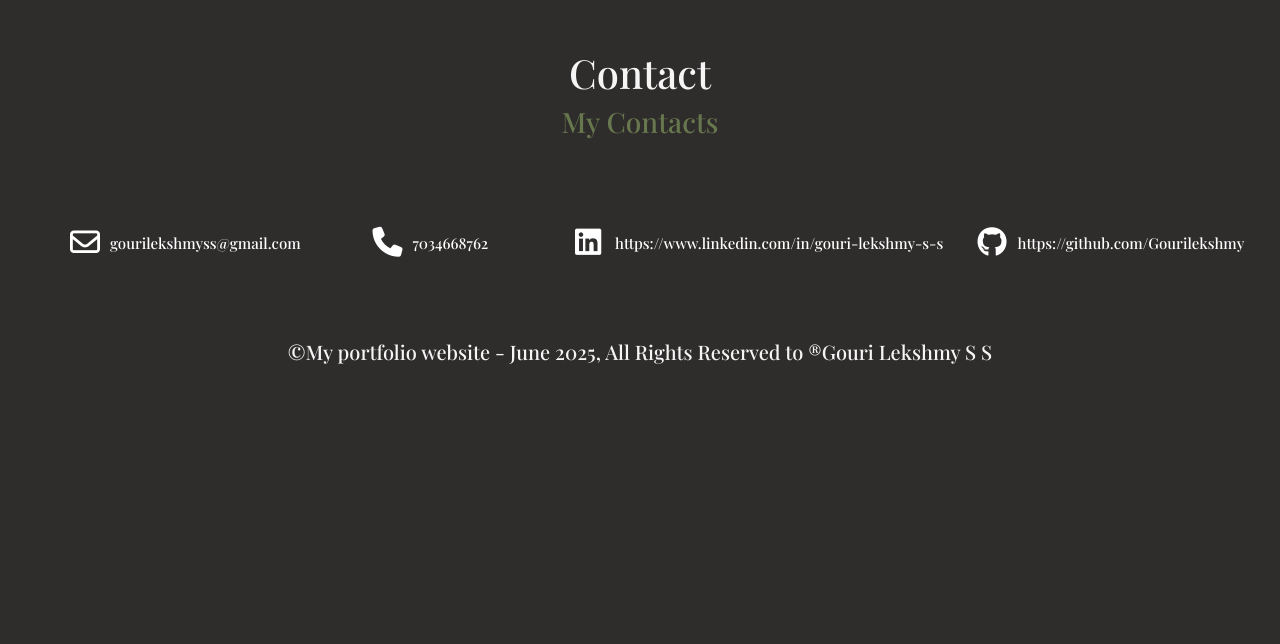
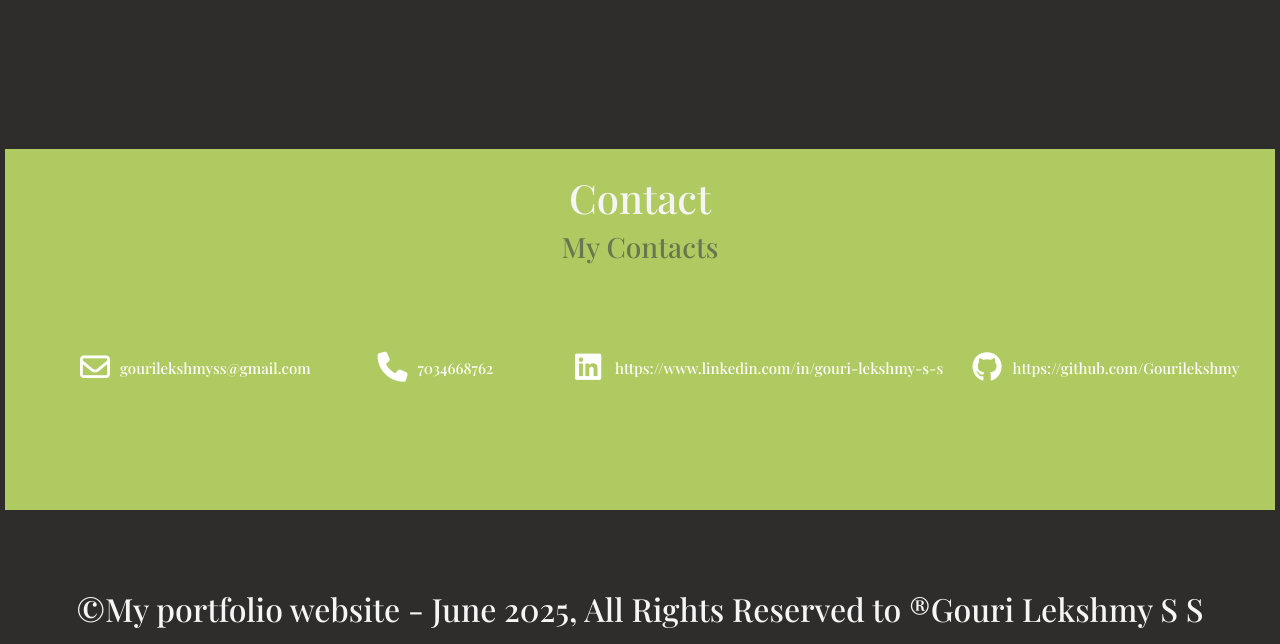
Before and after one commit to Gourilekshmy/my-portfolio, a plain HTML site: page index.html in a window 1280 px wide. Shown: the part 2222-2866 px from the top of the page. Before the commit the page ends 2602 px from the top, so only its background shows below. Drawn offline with nearby package versions, Linux system fonts and the light colour scheme; a web font is replaced by a local one.

Commit message:
footeredited

```diff
--- a/index.html
+++ b/index.html
@@ -24,7 +24,7 @@
       crossorigin="anonymous"
       referrerpolicy="no-referrer"
     />
-    <link rel="shortcut icon" href="./assets/profile.png" type="image/x-icon">
+    <link rel="shortcut icon" href="./assets/profile.png" type="image/x-icon" />
   </head>
   <body style="background-color: rgb(47, 44, 44)">
     <header>
@@ -49,7 +49,9 @@
           works experience in Web Development.
         </p>
         <a class="btn" href="">Download CV</a>
-        <a id="btn2" style="margin-left:20px;" href="" class="btn">My Projects</a>
+        <a id="btn2" style="margin-left: 20px" href="" class="btn"
+          >My Projects</a
+        >
       </div>
       <div class="homeimg">
         <div class="imgbox">
@@ -139,7 +141,7 @@
     </section>
     <footer class="contacts">
       <div id="contact-sctn">
-        <div class="text-center">
+        <div class="contact-txt">
           <h1>Contact</h1>
           <h3>My Contacts</h3>
         </div>
@@ -164,11 +166,17 @@
 
             <h5>https://github.com/Gourilekshmy</h5>
           </div>
+          <br /><br /><br /><br /><br />
         </div>
-         <p>
-        <h2>&copy;My portfolio website - June 2025, All Rights Reserved to &reg;Gouri Lekshmy S S</h2>
-      </p>
       </div>
     </footer>
+    <div id="cr">
+      <p>
+      <h2>
+        &copy;My portfolio website - June 2025, All Rights Reserved to
+        &reg;Gouri Lekshmy S S
+      </h2>
+    </p>
+    </div>
   </body>
 </html>
--- a/style.css
+++ b/style.css
@@ -18,11 +18,11 @@
 #navbar a {
   text-decoration: none;
   font-size: 20px;
-  color:rgb(246, 247, 244);
+  color: rgb(246, 247, 244);
 }
 
 #navbar li:hover a {
-  color:greenyellow;
+  color: greenyellow;
 }
 
 .home {
@@ -38,14 +38,17 @@
 }
 
 .home h3 {
-  margin-top: 20px;font-size:25px;
+  margin-top: 20px;
+  font-size: 25px;
 }
 
 .homeinfo p {
   font-size: 20px;
   text-align: center;
 }
-.btn{margin-top:10px;}
+.btn {
+  margin-top: 10px;
+}
 .home a {
   color: rgb(41, 43, 45);
 }
@@ -224,9 +227,31 @@
   margin-left: -100px;
 }
 
-.contacts h2 {
+.contacts {
+  margin: 5px;
+  padding: 5px;
+  border-radius: 2px solid;
+  background-color: #b0ca62;
+
+  margin-top: 300px;
+}
+
+#cr {
   color: whitesmoke;
   text-align: center;
-  font-size:20px;
+  font-size: 15px;
   margin-top: 80px;
 }
+
+.contact-txt {
+  text-align: center;
+  margin-top: 20px;
+}
+
+.contact-txt h1 {
+  color: whitesmoke;
+}
+
+.contact-txt h3 {
+  color: rgb(103, 119, 78);
+}
```
